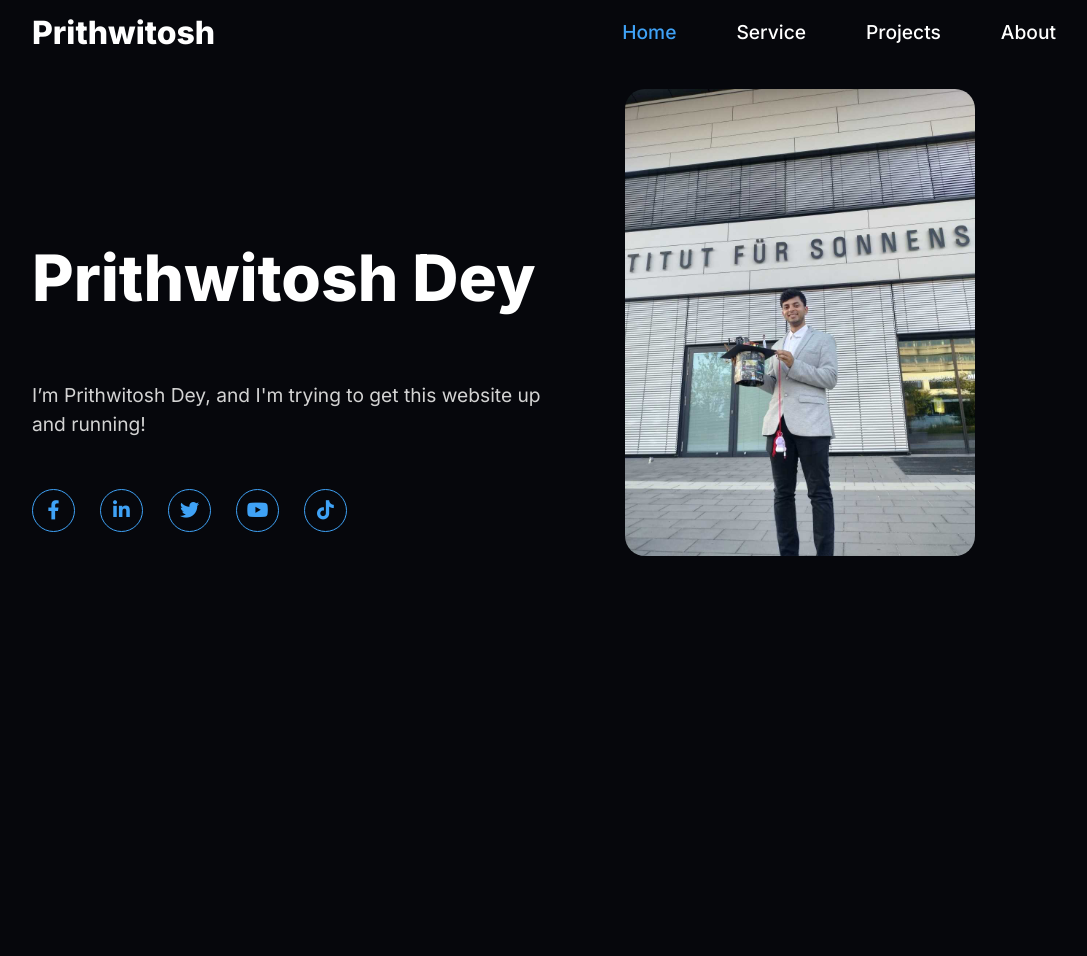
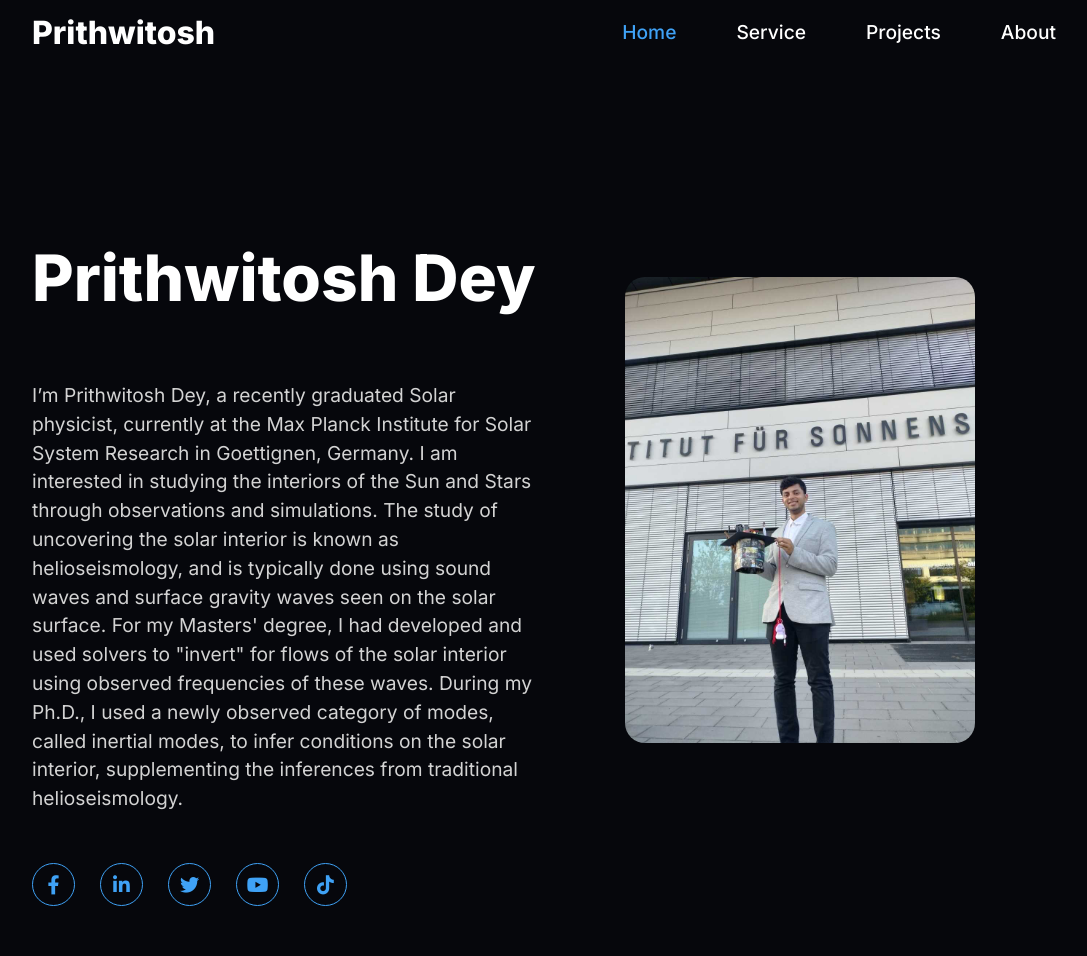
Before and after one commit to prithwitoshdey/prithwitoshdey.github.io, a plain HTML site: page index.html in a window 1280 px wide. Shown: the whole page, without its empty margins (96-1183 px from the left). Before the commit the page ends 800 px from the top, so only its background shows below. Drawn offline with Linux system fonts and the light colour scheme.

Commit message:
Update index.html

```diff
--- a/index.html
+++ b/index.html
@@ -45,7 +45,11 @@
         <h1>Prithwitosh Dey</h1>
         <h3></h3>
         <p>
-          I’m Prithwitosh Dey, and I'm trying to get this website up and running!
+          I’m Prithwitosh Dey, a recently graduated Solar physicist, currently at the Max Planck Institute for Solar System Research in Goettignen, Germany.
+          I am interested in studying the interiors of the Sun and Stars through observations and simulations.
+          The study of uncovering the solar interior is known as helioseismology, and is typically done using sound waves and surface gravity waves seen on the solar surface.
+          For my Masters' degree, I had developed and used solvers to "invert" for flows of the solar interior using observed frequencies of these waves.
+          During my Ph.D., I used a newly observed category of modes, called inertial modes, to infer conditions on the solar interior, supplementing the inferences from traditional helioseismology.
         </p>
 
         <div class="social-icon">
```
